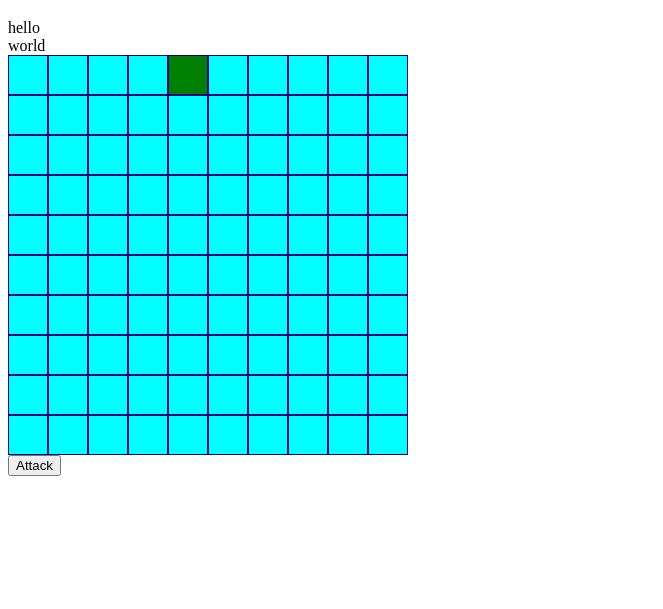
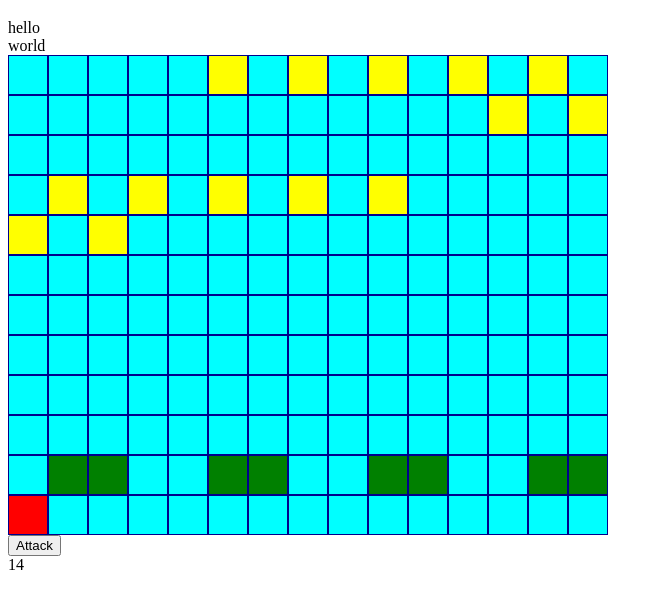
Before and after one commit to mickaub/SpaceInvadersJSGame, a plain HTML site: page index.html in a window 1280 px wide. Shown: the part 61-670 px from the top of the page, without its empty margins (0-663 px from the left). Drawn offline with Linux system fonts and the light colour scheme.

Commit message:
add: 2 rows of aliens, bunkers and player

```diff
--- a/index.html
+++ b/index.html
@@ -8,7 +8,7 @@
 </head>
 <style>
     .TileDiv{
-        width: 400px;
+        width: 600px;
         display: flex;
         flex-wrap: wrap;
     }
@@ -21,19 +21,27 @@
     .green{
         background-color: green;
     }
+    .yellow{
+        background-color: yellow;
+    }
+    .player{
+        background-color: red;
+    }
+
 </style>
 <body>
     <h1>Space Invaders</h1>
     <div id="TestDisplay"></div>
     <div id="Tiles" class="TileDiv"></div>
     <button onclick="stopEnemy()">Attack</button>
+    <div id="Remaining"></div>
 </body>
 <script>
 let text = new String;
 text = "hello" + "<br>" + "world";
 document.getElementById("TestDisplay").innerHTML = text;
 let tiles = document.getElementById("Tiles");
-for (let i=0;i<100;i++){
+for (let i=0;i<180;i++){
     let tile = document.createElement('div');
     tile.classList.add('tile')
     tile.id = i;
@@ -41,10 +49,10 @@ for (let i=0;i<100;i++){
 }
 let moveArray = [];
 for(let j=0;j<10;j++){
-    let b = j*10;
-    for(let i=0;i<10;i++){
+    let b = j*15;
+    for(let i=0;i<15;i++){
         if (j%2){
-            let a = 9-i;
+            let a = 14-i;
             a += b;
             moveArray.push(a);
         }
@@ -55,40 +63,86 @@ for(let j=0;j<10;j++){
     }
 }
 //console.log(moveArray);
-let alienPos = 0;
+
+/*
+new Variables
+Lives = 3;
+GameOver = false;
+RandTime = [];
+FirePath = [];
+AlienFirePath = [];
+
+*/
+
+let alienRow1 = [13,11,9,7,5,3,1];
+let alienRow2 = [];
+for(let i=0;i<7;i++){
+    let a = alienRow1[i];
+    let b = a + 45;
+    alienRow2.push(b);
+}
+let alienPos = alienRow2.concat(alienRow1);
+let ships = 14;
+//console.log(alienPos);
+let alive = []
+let bunkers = [151,152,155,156,159,160,163,164];
+
+for(let i=0;i<alienPos.length;i++){
+    let a = alienPos[i];
+    let b = moveArray[a];
+    document.getElementById(`${b}`).classList.add("yellow");
+    alive.push(1);
+}
+//console.log(alive);
+
+let playerPos = 165;
+
+document.getElementById(`${playerPos}`).classList.add("player");
+
+document.getElementById("Remaining").innerHTML = ships;
+
+
+    for(let i=0;i<bunkers.length;i++){
+        let a = bunkers[i];
+        document.getElementById(`${a}`).classList.add("green");
+    }
+
+
+setTimeout(
+    function initial() {
+        for(let i=0;i<alienPos.length;i++){
+            let a = alienPos[i];
+            let p = moveArray[a];
+            document.getElementById(`${p}`).classList.remove("yellow");
+        }
+    },1000);
 
 function aliensMov(){}
 let alienMove = setInterval(
     function aMove(){
-        let a = moveArray[alienPos];
-        if(alienPos>0){
-            let p = alienPos-1;
-            let b = moveArray[p];
-            document.getElementById(`${b}`).classList.remove("green");
+        for(let i=0;i<ships;i++){
+            let num = alienPos[i];
+            let a = moveArray[num];
+            let p = num-1;
+            let prev = moveArray[p];
+            document.getElementById(`${prev}`).classList.remove("yellow");
+            document.getElementById(`${a}`).classList.add("yellow");
+            alienPos[i] += 1;
         }
-        document.getElementById(`${a}`).classList.add("green");
-        alienPos += 1;
-        if(alienPos>99){
+
+        if(alienPos[0]>149){
         clearInterval(alienMove);
         }
     },1000);
 
-function stopEnemy(){
+function stopEnemy2(){ // needs fixing, remove 2 when done
     clearInterval(alienMove);
-    let a = moveArray[(alienPos-1)];
+    let a = moveArray[(alienPos[0]-1)];
     if(a<0){
         a = alienPos;
     }
     document.getElementById(`${a}`).style.backgroundColor = "red";
-    alienPos = 0;
+    alienPos[0] = 0;
 }
-
-/*for(let i=0;i<100;i++){
-    let b = (1000*i)+1000;
-    setTimeout(function alienMove() {
-        document.getElementById(`${alienPos}`).classList.add("green");
-        alienPos += 1;
-    },b);
-}*/
 </script>
 </html>
```
